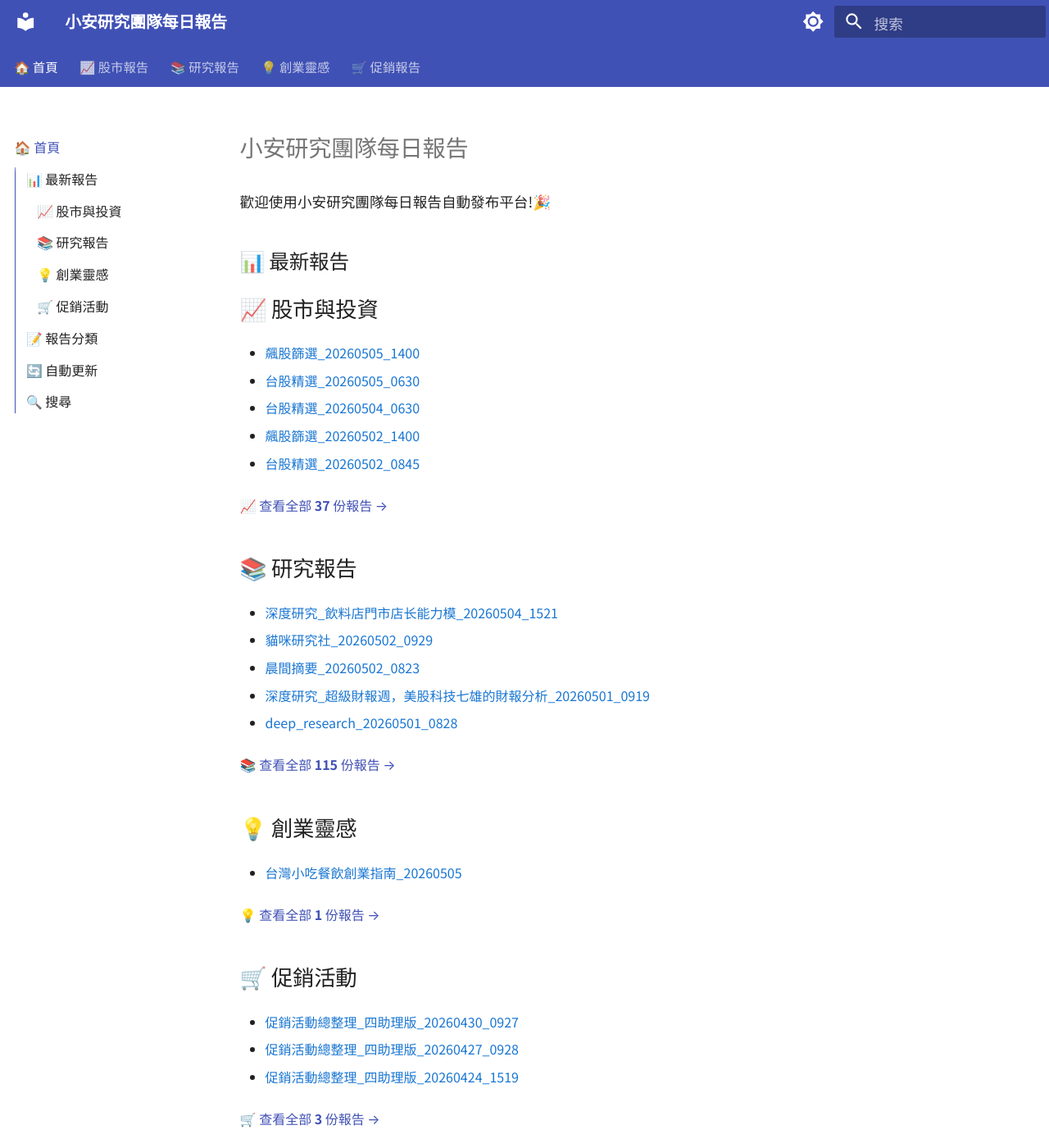
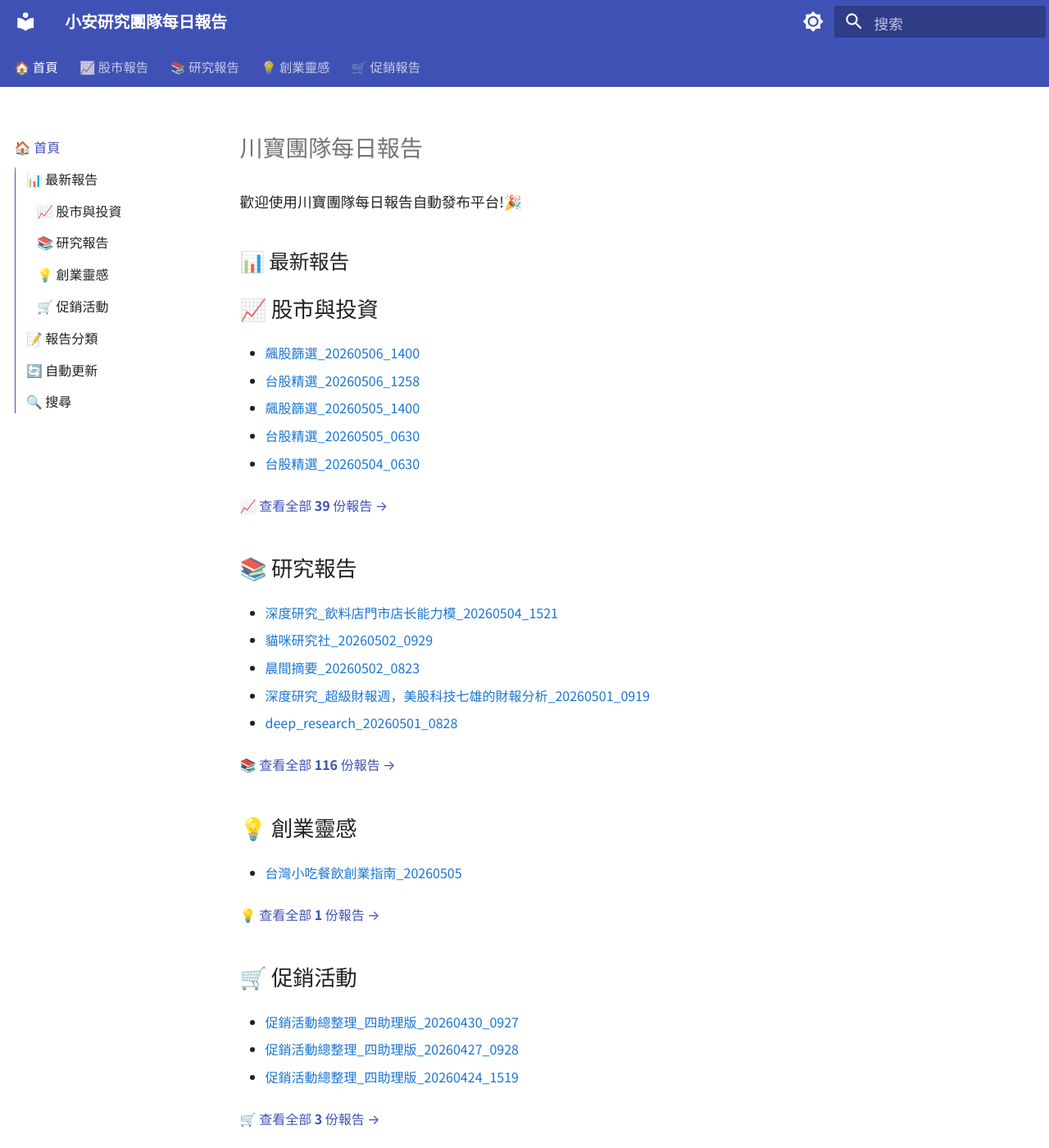
Before and after one commit to hkaiyen/openclaw-workspace, an MkDocs documentation site: the page built from docs/index.md, in a window 1280 px wide and 1400 px high. Shown: the whole window at 82% size. Built offline with MkDocs 1.6.1 and Material for MkDocs 9.7.7, drawn with Linux system fonts in a browser that asks for light colours; some of the changed text lies outside the part shown.

Commit message:
自動上傳報告 2026-05-06 23:00

```diff
--- a/docs/index.md
+++ b/docs/index.md
@@ -1,18 +1,18 @@
-# 小安研究團隊每日報告
+# 川寶團隊每日報告
 
-歡迎使用小安研究團隊每日報告自動發布平台!🎉
+歡迎使用川寶團隊每日報告自動發布平台!🎉
 
 ## 📊 最新報告
 
 ### 📈 股市與投資
 
+- [飆股篩選_20260506_1400](reports/股市/飆股篩選_20260506_1400.docx)
+- [台股精選_20260506_1258](reports/股市/台股精選_20260506_1258.docx)
 - [飆股篩選_20260505_1400](reports/股市/飆股篩選_20260505_1400.docx)
 - [台股精選_20260505_0630](reports/股市/台股精選_20260505_0630.docx)
 - [台股精選_20260504_0630](reports/股市/台股精選_20260504_0630.docx)
-- [飆股篩選_20260502_1400](reports/股市/飆股篩選_20260502_1400.docx)
-- [台股精選_20260502_0845](reports/股市/台股精選_20260502_0845.docx)
 
-[📈 查看全部 **37** 份報告 →](reports/股市.md)
+[📈 查看全部 **39** 份報告 →](reports/股市.md)
 
 ### 📚 研究報告
 
@@ -22,7 +22,7 @@
 - [深度研究_超級財報週，美股科技七雄的財報分析_20260501_0919](reports/研究/深度研究_超級財報週，美股科技七雄的財報分析_20260501_0919.docx)
 - [deep_research_20260501_0828](reports/研究/deep_research_20260501_0828.docx)
 
-[📚 查看全部 **115** 份報告 →](reports/研究.md)
+[📚 查看全部 **116** 份報告 →](reports/研究.md)
 
 ### 💡 創業靈感
 
@@ -42,8 +42,8 @@
 
 | 分類 | 數量 | 查看 |
 |------|------|------|
-| 📈 股市與投資 | 37 份 | [前往](reports/股市.md) |
-| 📚 研究報告 | 115 份 | [前往](reports/研究.md) |
+| 📈 股市與投資 | 39 份 | [前往](reports/股市.md) |
+| 📚 研究報告 | 116 份 | [前往](reports/研究.md) |
 | 💡 創業靈感 | 1 份 | [前往](reports/創業.md) |
 | 🛒 促銷活動 | 3 份 | [前往](reports/促銷.md) |
 
```
Also changed, not shown: other parts of docs/index.md (+2 -2 lines), docs/reports/研究.md (+3 -2 lines), docs/reports/股市.md (+3 -1 lines), 6 other files.
